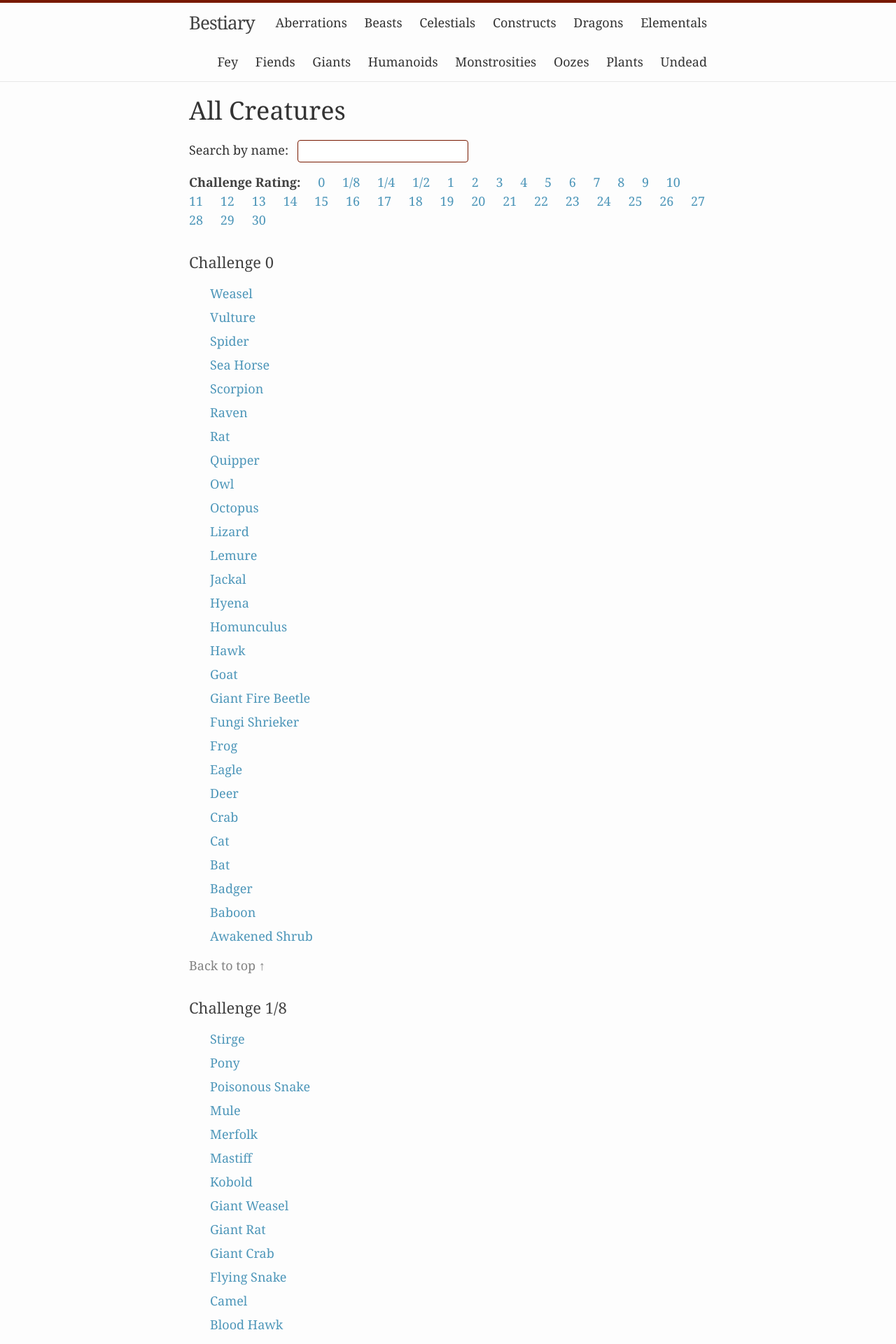
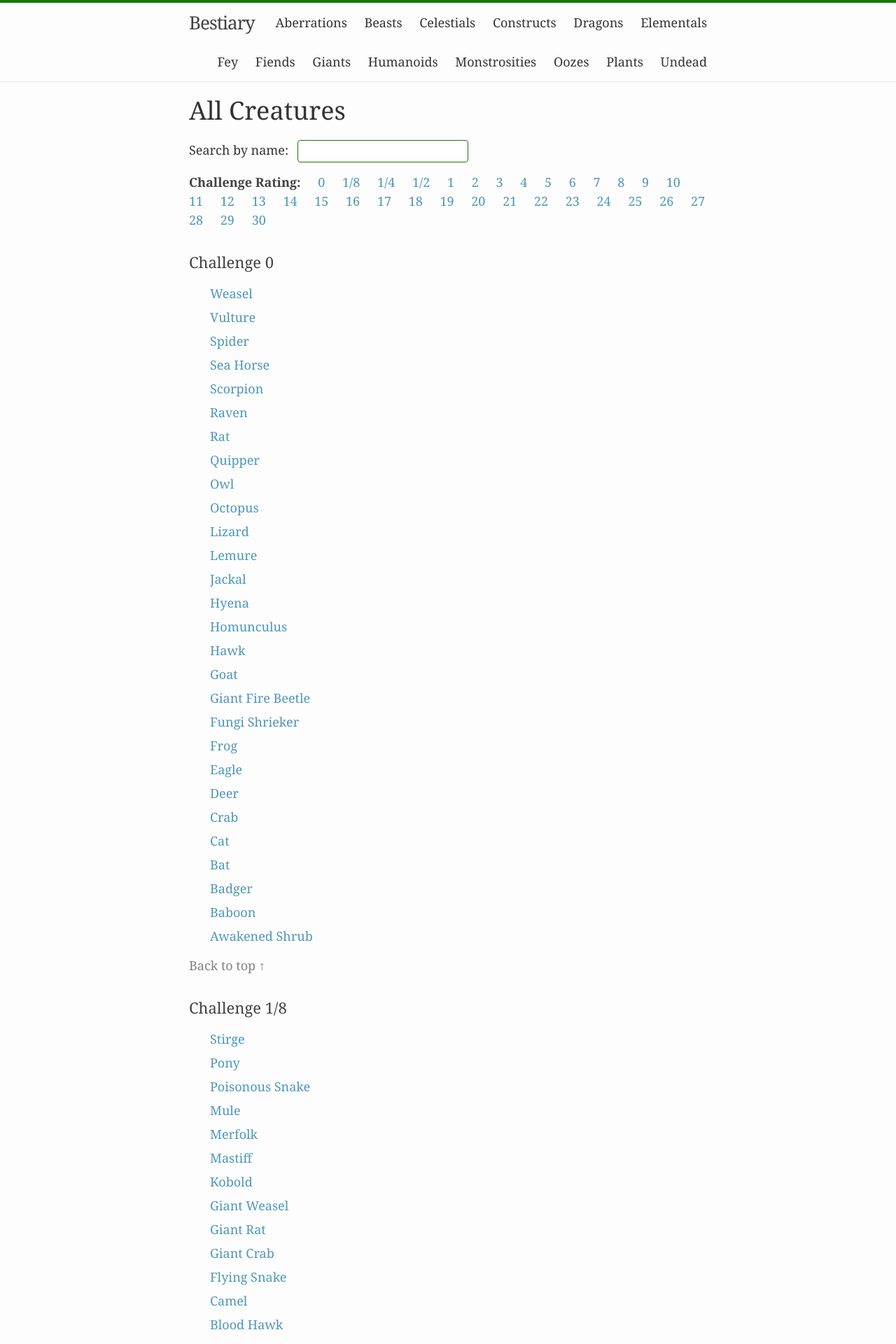
Before and after one commit to beaurancourt/bestiary, a Jekyll site: the page built from index.html, in a window 1280 px wide. Shown: the top 1920 px of the page at 70% size. Built offline with Jekyll 4.4.1, drawn with Linux system fonts in a browser that asks for light colours.

Commit message:
Updating todo and changing the main color to green :)

```diff
--- a/css/main.scss
+++ b/css/main.scss
@@ -18,7 +18,7 @@ $spacing-unit-line: 7px;
 $text-color:       #333;
 $background-color: #fdfdfd;
 $brand-color: #4D96B9;
-$brand-color-secondary: #911E00;
+$brand-color-secondary: #1E9100;
 $brand-color-light: lighten($brand-color-secondary, 5%);
 $brand-color-dark: darken($brand-color-secondary, 5%);
 
```
Also changed, not shown: README.md.
